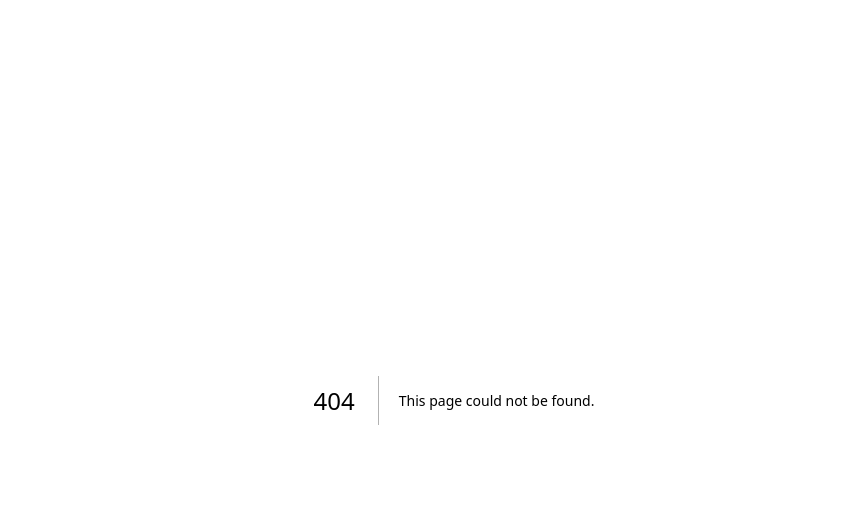
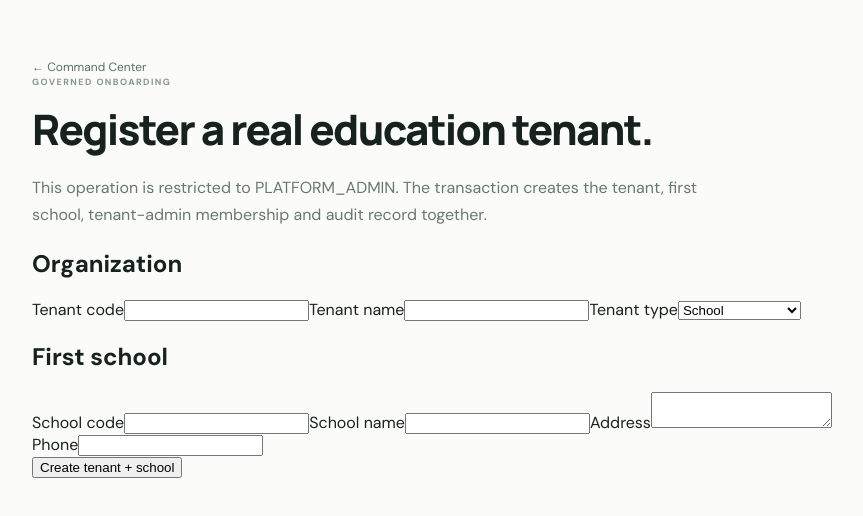
Before and after one commit to Yudi8377/EDUNEXUS, a Next.js app in the folder apps/web/: page /onboarding in a window 1280 px wide. Before the commit this address had no page. Shown: the top 516 px of the page, without its empty margins (186-1049 px from the left). Built offline with nearby package versions, Linux system fonts and the light colour scheme.

Commit message:
feat(web): add governed tenant onboarding

```diff
--- /dev/null
+++ b/apps/web/app/onboarding/page.tsx
@@ -0,0 +1,36 @@
+"use client";
+
+import { FormEvent, useState } from "react";
+import { createClient } from "@/lib/supabase/client";
+
+export default function OnboardingPage() {
+  const [form,setForm]=useState({tenantCode:"",tenantName:"",tenantType:"school",schoolCode:"",schoolName:"",address:"",phone:""});
+  const [status,setStatus]=useState("");
+  const [busy,setBusy]=useState(false);
+
+  function set(key:string,value:string){setForm(v=>({...v,[key]:value}));}
+
+  async function submit(e:FormEvent){
+    e.preventDefault(); setBusy(true); setStatus("");
+    const supabase=createClient();
+    const {data,error}=await supabase.rpc("create_tenant_with_school",{
+      p_tenant_code:form.tenantCode,p_tenant_name:form.tenantName,p_tenant_type:form.tenantType,
+      p_school_code:form.schoolCode,p_school_name:form.schoolName,p_school_address:form.address||null,p_school_phone:form.phone||null
+    });
+    if(error){setStatus(error.message);setBusy(false);return;}
+    setStatus(`Onboarding complete. Tenant: ${data.tenant_id} · School: ${data.school_id}`);
+    setBusy(false);
+  }
+
+  return <main className="simple-page">
+    <a href="/">← Command Center</a><p className="eyebrow">GOVERNED ONBOARDING</p>
+    <h1>Register a real education tenant.</h1>
+    <p className="lede">This operation is restricted to PLATFORM_ADMIN. The transaction creates the tenant, first school, tenant-admin membership and audit record together.</p>
+    <form className="onboarding-form" onSubmit={submit}>
+      <section><h2>Organization</h2><label>Tenant code<input value={form.tenantCode} onChange={e=>set("tenantCode",e.target.value)} required /></label><label>Tenant name<input value={form.tenantName} onChange={e=>set("tenantName",e.target.value)} required /></label><label>Tenant type<select value={form.tenantType} onChange={e=>set("tenantType",e.target.value)}><option value="school">School</option><option value="district">District</option><option value="education_group">Education Group</option></select></label></section>
+      <section><h2>First school</h2><label>School code<input value={form.schoolCode} onChange={e=>set("schoolCode",e.target.value)} required /></label><label>School name<input value={form.schoolName} onChange={e=>set("schoolName",e.target.value)} required /></label><label>Address<textarea value={form.address} onChange={e=>set("address",e.target.value)} /></label><label>Phone<input value={form.phone} onChange={e=>set("phone",e.target.value)} /></label></section>
+      {status && <div className="auth-error" role="status">{status}</div>}
+      <button type="submit" disabled={busy}>{busy?"Creating governed records…":"Create tenant + school"}</button>
+    </form>
+  </main>;
+}
```
